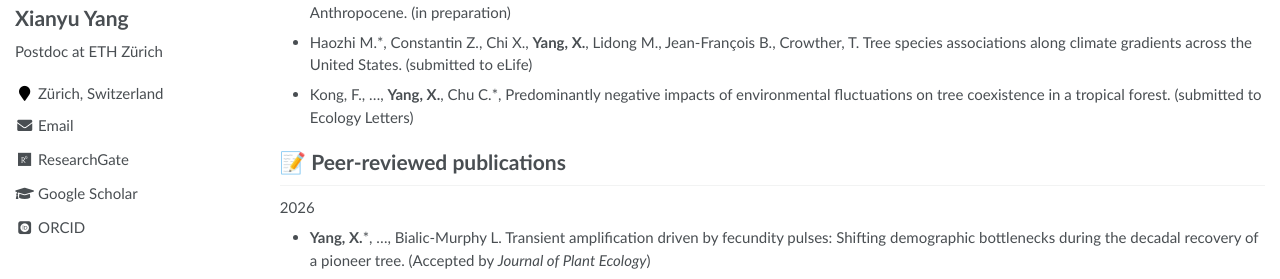
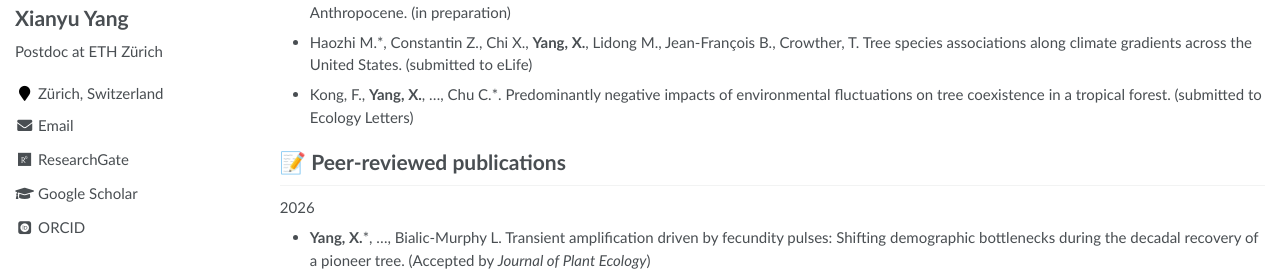
Before and after one commit to Xianyu-Yang/xianyu-yang.github.io, a Jekyll site: the page built from _pages/publications.md, in a window 1280 px wide and 900 px high. Shown: the part 271-550 px from the top of the window. Built offline with Jekyll 4.4.1, drawn with Linux system fonts in a browser that asks for light colours; some web fonts are replaced.

```diff
--- a/_pages/publications.md
+++ b/_pages/publications.md
@@ -16,7 +16,7 @@ author_profile: true
 
 -	Haozhi M.\*, Constantin Z., Chi X., **Yang, X.**, Lidong M., Jean-François B., Crowther, T. Tree species associations along climate gradients across the United States. (submitted to eLife)
 
-- Kong, F.,  ..., **Yang, X.**, Chu C.\*, Predominantly negative impacts of environmental fluctuations on tree coexistence in a tropical forest. (submitted to Ecology Letters)
+- Kong, F.,  **Yang, X.**, ..., Chu C.\*. Predominantly negative impacts of environmental fluctuations on tree coexistence in a tropical forest. (submitted to Ecology Letters)
 
 # 📝 Peer-reviewed publications
 
```
